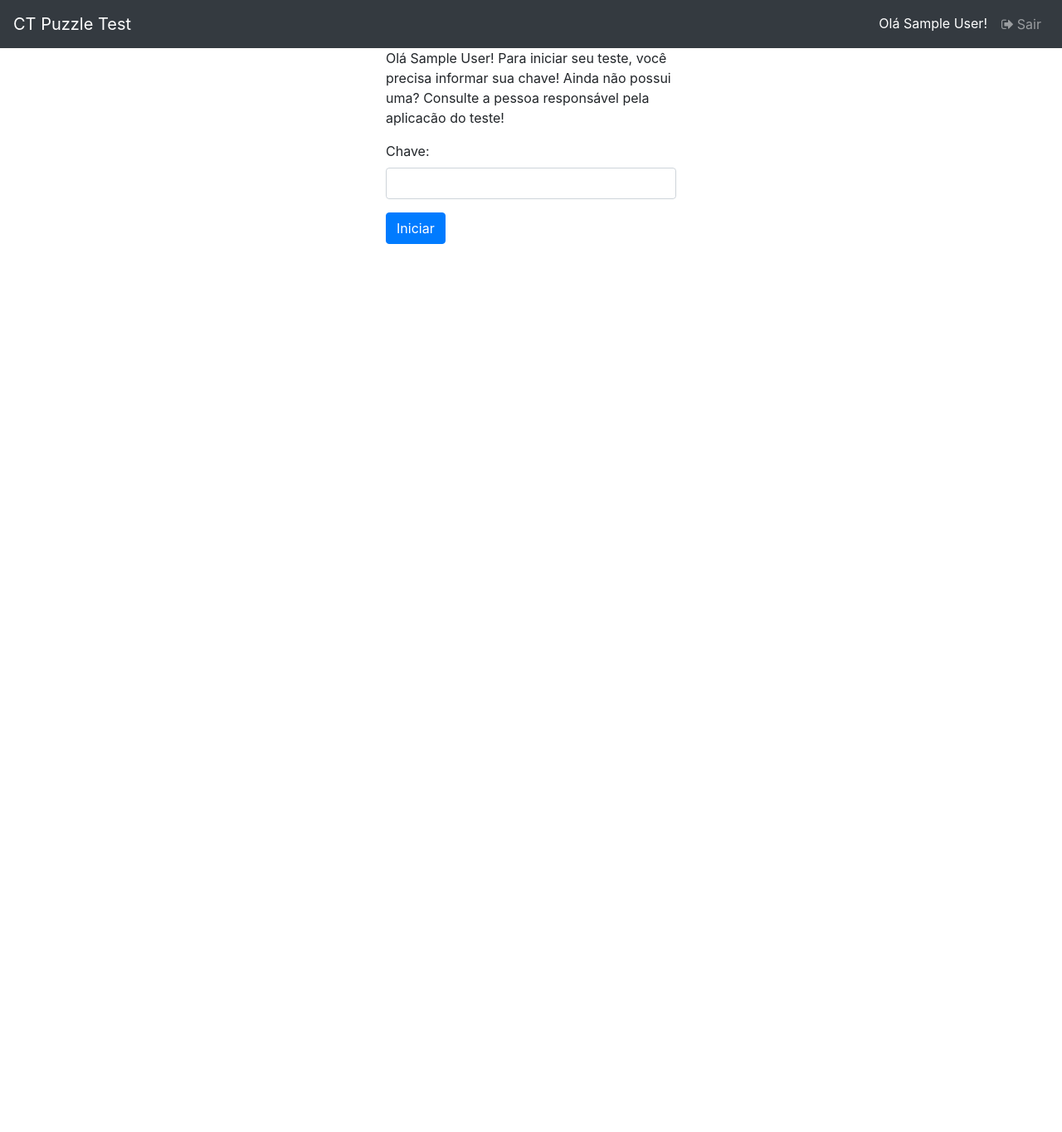
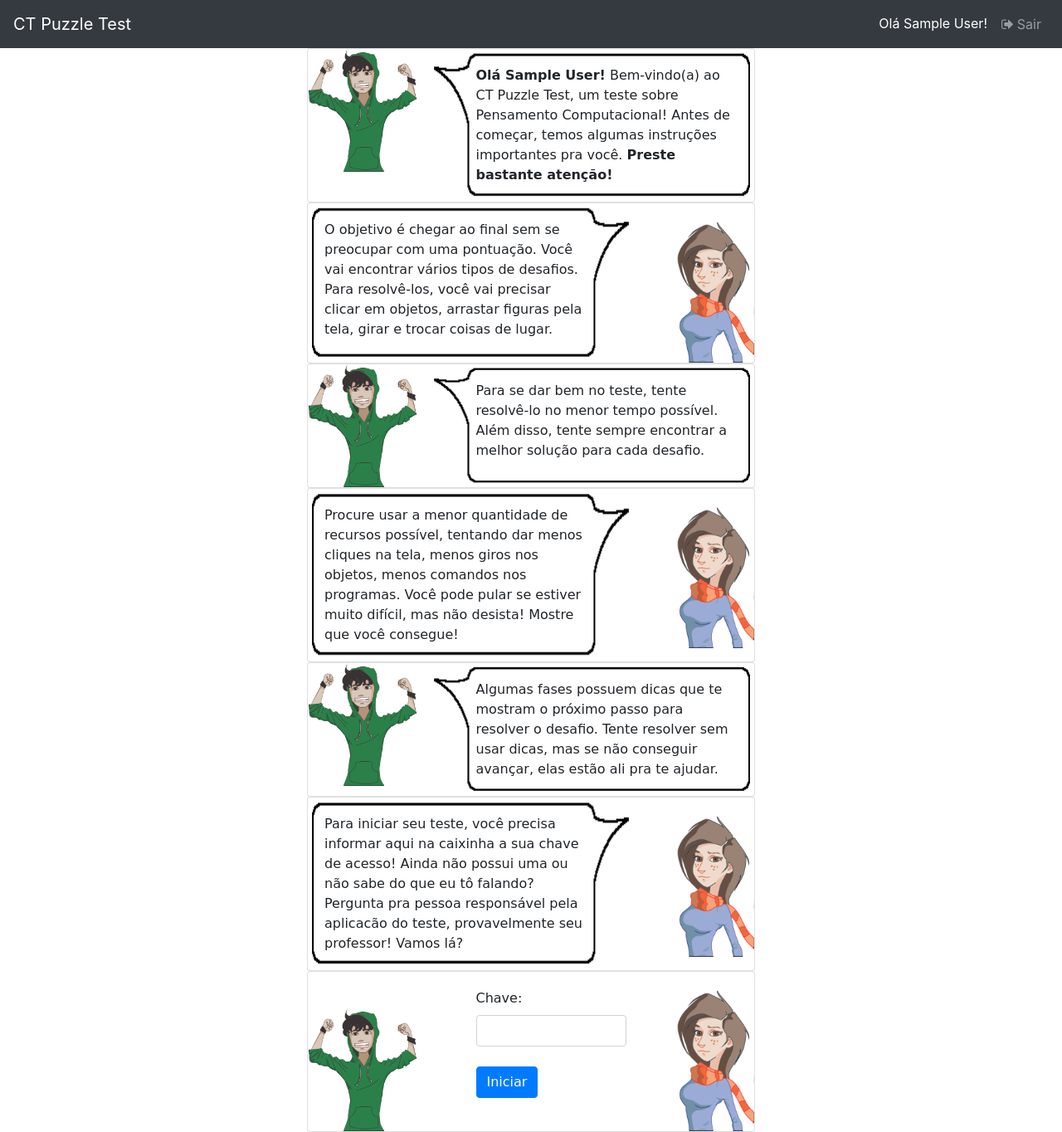
Before and after one commit to leocalbusch/ctpuzzle-test, a PHP site: page /dashboard.php in a window 1280 px wide. Shown: the whole page at 83% size. Before the commit the page ends 294 px from the top, so only its background shows below. Run offline with PHP 8.4, Linux system fonts and the light colour scheme; the visitor is signed in with stand-in values (Sample User, id 1); data that the repository does not hold is empty.

Commit message:
Atualizados instruções sobre a fase com loop; Tela final remodelada; Página inicial com instruções para o estudante antes de entrar no teste.

```diff
--- a/dashboard.php
+++ b/dashboard.php
@@ -69,6 +69,11 @@ require "conexao.php";
         });
 
     </script>
+    <style type="text/css">
+        .comic{
+            font-family: "Comic Sans MS";
+        }
+    </style>
     <title>CT Puzzle Test</title>
 </head>
 <body>
@@ -100,21 +105,62 @@ require "conexao.php";
 <?php require "minhasAmostras.php"; ?>
 
 <!-- Form Iniciar Teste com Chave -->
-<div class="container">
+<div class="container comic">
     <div class="row">
         <div class="col">
         </div>
-        <div class="col">
+        <div class="col-6">
             <?php
             if ($_SESSION["tipoUsuario"] == 3) { ?>
-                <p>Olá <?php echo $_SESSION[nome]; ?>! Para iniciar seu teste, você precisa informar sua chave! Ainda não possui uma? Consulte a pessoa responsável pela aplicacão do teste!</p>
-                <form action='processaVinculaAmostra.php' method='post' >
-                    <div class='form-group'>
-                        <label for='chaveAmostra'>Chave:</label>
-                        <input type='text' class='form-control' id='chaveAmostra' name='chaveAmostra'>
+                <div class="card d-flex flex-row">
+                    <img src="img/Instrucoes/guias/boy0000.png" class="w-25 h-25" alt="">
+                    <div class="card-body" style="background:url(img/Instrucoes/guias/chat_bubble_left.png) no-repeat; background-size:100% 100%;">
+                        <p class="card-text pl-5"><strong>Olá <?php echo $_SESSION[nome]; ?>!</strong> Bem-vindo(a) ao CT Puzzle Test, um teste sobre Pensamento Computacional! Antes de começar, temos algumas instruções importantes pra você. <strong>Preste bastante atenção!</strong></p>
                     </div>
-                    <button type='submit' class='btn btn-primary'>Iniciar</button>
-                </form>
+                </div>
+                <div class="card d-flex flex-row">
+                    <div class="card-body" style="background:url(img/Instrucoes/guias/chat_bubble_right.png) no-repeat; background-size:100% 100%;">
+                        <p class="card-text pr-5">O objetivo é chegar ao final sem se preocupar com uma pontuação. Você vai encontrar vários tipos de desafios. Para resolvê-los, você vai precisar clicar em objetos, arrastar figuras pela tela, girar e trocar coisas de lugar.</p>
+                    </div>
+                    <img src="img/Instrucoes/guias/girl0000.png" class="w-25 h-25" alt="">
+                </div>
+                <div class="card d-flex flex-row">
+                    <img src="img/Instrucoes/guias/boy0000.png" class="w-25 h-25" alt="">
+                    <div class="card-body" style="background:url(img/Instrucoes/guias/chat_bubble_left.png) no-repeat; background-size:100% 100%;">
+                        <p class="card-text pl-5">Para se dar bem no teste, tente resolvê-lo no menor tempo possível. Além disso, tente sempre encontrar a melhor solução para cada desafio.</p>
+                    </div>
+                </div>
+                <div class="card d-flex flex-row">
+                    <div class="card-body" style="background:url(img/Instrucoes/guias/chat_bubble_right.png) no-repeat; background-size:100% 100%;">
+                        <p class="card-text pr-5">Procure usar a menor quantidade de recursos possível, tentando dar menos cliques na tela, menos giros nos objetos, menos comandos nos programas. Você pode pular se estiver muito difícil, mas não desista! Mostre que você consegue!</p>
+                    </div>
+                    <img src="img/Instrucoes/guias/girl0000.png" class="w-25 h-25" alt="">
+                </div>
+                <div class="card d-flex flex-row">
+                    <img src="img/Instrucoes/guias/boy0000.png" class="w-25 h-25" alt="">
+                    <div class="card-body" style="background:url(img/Instrucoes/guias/chat_bubble_left.png) no-repeat; background-size:100% 100%;">
+                        <p class="card-text pl-5">Algumas fases possuem dicas que te mostram o próximo passo para resolver o desafio. Tente resolver sem usar dicas, mas se não conseguir avançar, elas estão ali pra te ajudar.</p>
+                    </div>
+                </div>
+                <div class="card d-flex flex-row">
+                    <div class="card-body" style="background:url(img/Instrucoes/guias/chat_bubble_right.png) no-repeat; background-size:100% 100%;">
+                        <p class="card-text pr-5">Para iniciar seu teste, você precisa informar aqui na caixinha a sua chave de acesso! Ainda não possui uma ou não sabe do que eu tô falando? Pergunta pra pessoa responsável pela aplicacão do teste, provavelmente seu professor! Vamos lá?</p>
+                    </div>
+                    <img src="img/Instrucoes/guias/girl0000.png" class="w-25 h-25" alt="">
+                </div>
+                <div class="card d-flex flex-row">
+                    <img src="img/Instrucoes/guias/boy0000.png" class="w-25 h-25 mt-auto" alt="">
+                    <div class="card-body">
+                        <form action='processaVinculaAmostra.php' method='post' >
+                            <div class='form-group pl-5'>
+                                <label for='chaveAmostra'>Chave:</label>
+                                <input type='text' class='form-control' id='chaveAmostra' name='chaveAmostra'><br/>
+                                <button type='submit' class='btn btn-primary'>Iniciar</button>
+                            </div>
+                        </form>
+                    </div>
+                    <img src="img/Instrucoes/guias/girl0000.png" class="w-25 h-25" alt="">
+                </div>
                 <?php
             }
             if ($_SESSION["tipoUsuario"] == 2) { ?>
--- a/js/Programacao.js
+++ b/js/Programacao.js
@@ -510,9 +510,10 @@ var Programacao = function (fase) {
 					// coloca obstáculos em tudo
 					this.status[this.i].j[this.j].status = "Obst";
 					// tira os obstáculos do caminho
+					if(this.i==0 && this.j>1)this.status[this.i].j[this.j].status = "Vazio";
 					if ((this.i == 2 || this.i == 7) && (this.j>0 && this.j<6)) this.status[this.i].j[this.j].status = "Vazio";
 					if (this.i == 5 && this.j == 6) this.status[this.i].j[this.j].status = "Vazio";
-					if (this.j == 1 && this.i>1) this.status[this.i].j[this.j].status = "Vazio";
+					if (this.j == 1) this.status[this.i].j[this.j].status = "Vazio";
 					if (this.j == 5 && (this.i>2 && this.i<6)) this.status[this.i].j[this.j].status = "Vazio";
 					if (this.j == 7 && this.i<6) this.status[this.i].j[this.j].status = "Vazio";
 				}
```
Also changed, not shown: js/InstrucoesPassoAPasso.js (+7 -7 lines), js/main.js (+9 -7 lines), img/Instrucoes/Instrucoes22a_new.png (added), img/Instrucoes/Instrucoes22b_new.png (added), img/Instrucoes/Instrucoes22c_new.png (added), img/Instrucoes/Instrucoes22d_new.png (added), img/Instrucoes/guias/chat_bubble_left.png (added), img/Instrucoes/guias/chat_bubble_right.png (added), img/Instrucoes/guias/programacao_loop/frame0004.png, img/Instrucoes/guias/programacao_loop/frame0004_old.png (added), img/Instrucoes/guias/programacao_loop/frame0005.png.
